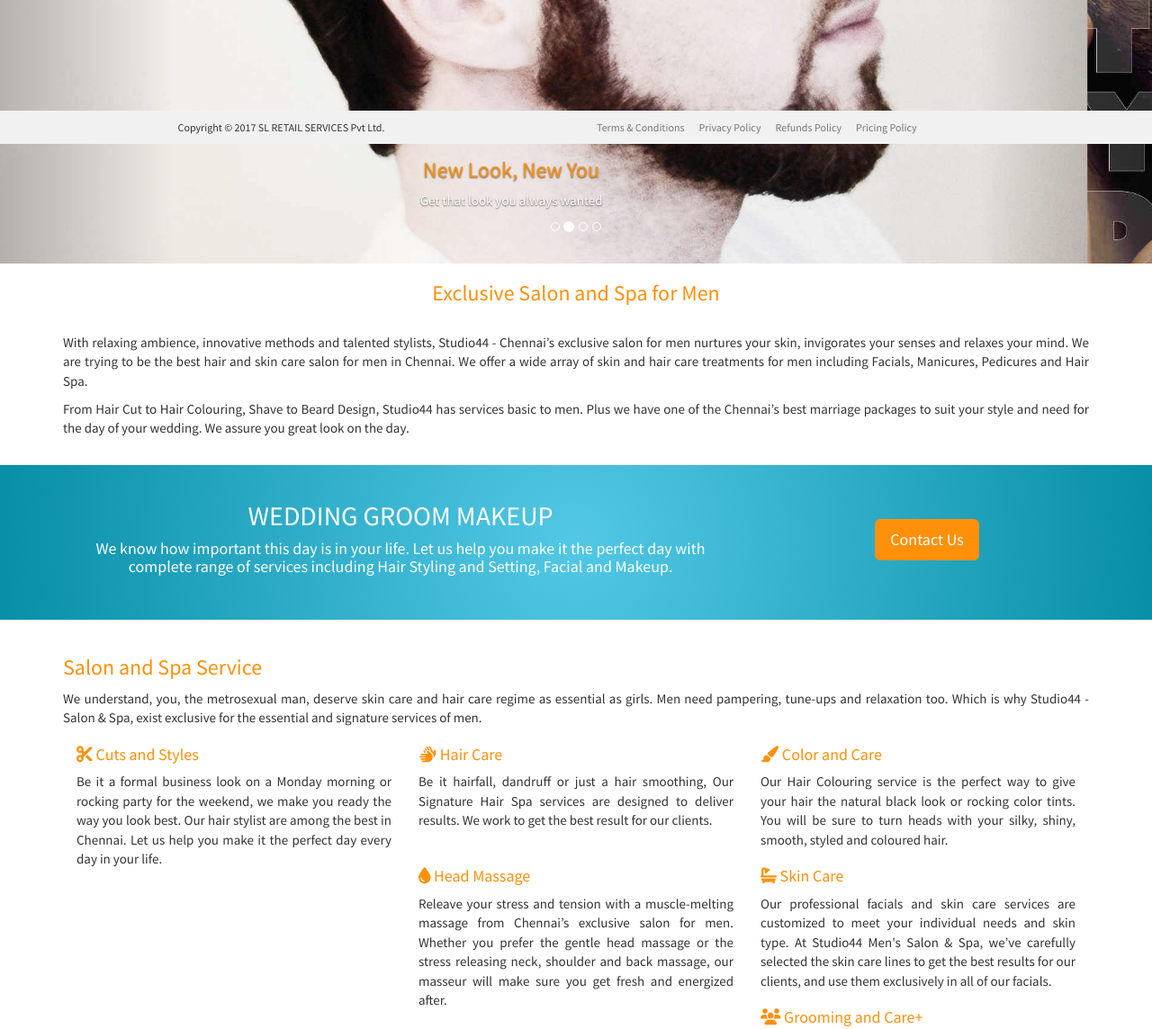
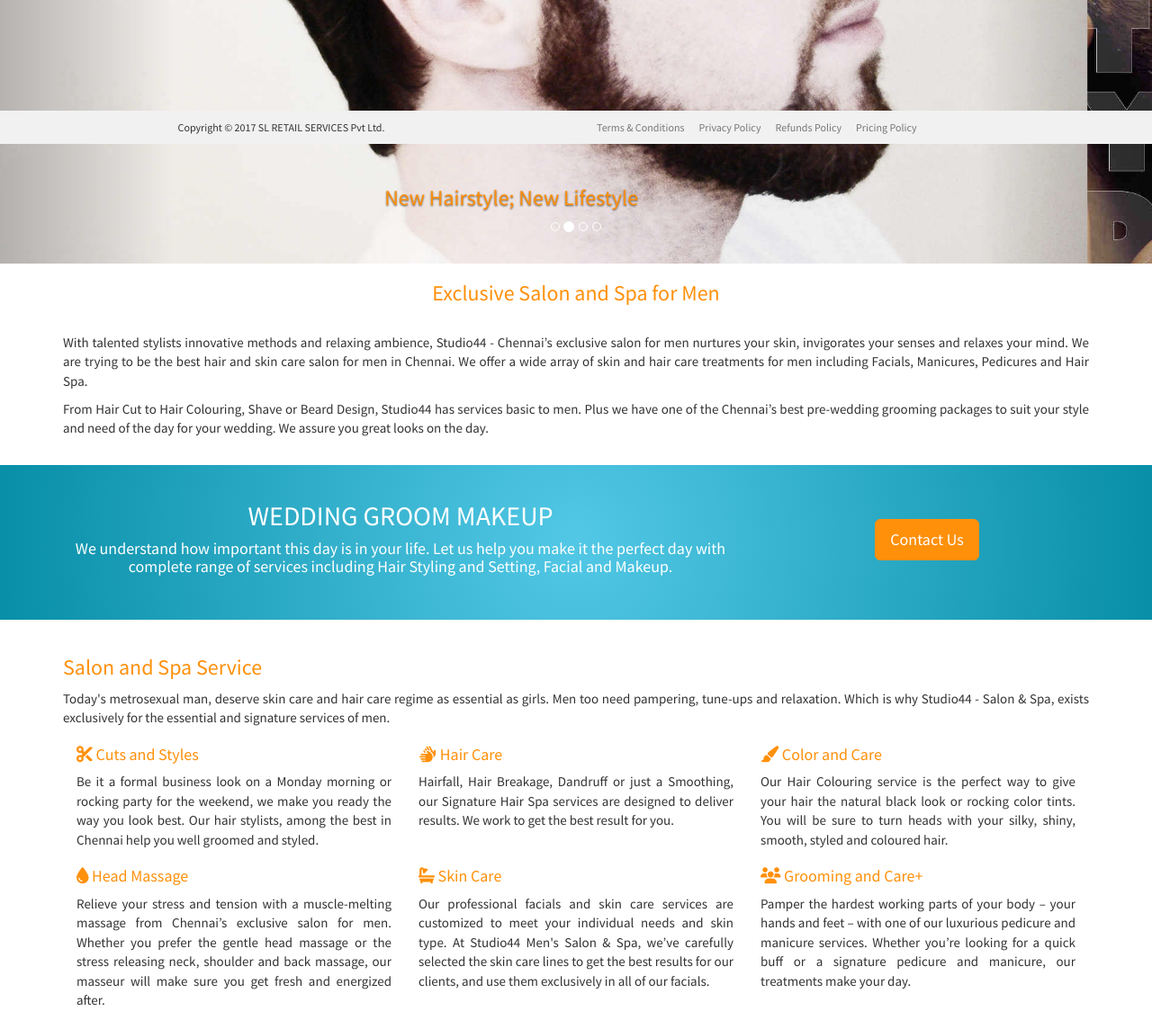
Before and after one commit to pranavsolutions/Studio44, a plain HTML site: page index.html in a window 1280 px wide. Shown: the part 640-1784 px from the top of the page at 90% size. Drawn offline with nearby package versions, Linux system fonts and the light colour scheme.

Commit message:
Changes in Index and Wedding Page copy

```diff
--- a/index.html
+++ b/index.html
@@ -68,31 +68,27 @@
                   <!-- Wrapper for slides -->
                   <div class="carousel-inner" role="listbox">
                         <div class="item active">
-                              <img src="assets/images/s1-mens-hair-styling-chennai.jpg" alt="mens hair and beard styling chennai">
-                              <div class="carousel-caption">
-                                    <h3>New Look, New You</h3>
-                                    <p>Get that look you always wanted</p>
-                              </div>
+                            <img src="assets/images/s1-mens-hair-styling-chennai.jpg" alt="mens hair and beard styling chennai">
+                            <div class="carousel-caption">
+                                <h3>New Hairstyle; New Lifestyle</h3>
+                            </div>
                         </div>
                         <div class="item">
                               <img src="assets/images/s2-mens-salon-spa-chennai.jpg" alt="mens salon spa chennai">
                               <div class="carousel-caption">
-                                    <h3>Match the style</h3>
-                                    <p>Be the man your girl deserves. </p>
+                                    <h3>Success favors the well groomed.</h3>
                               </div>
                         </div>
                         <div class="item">
                               <img src="assets/images/s3-mens-wedding-packages-chennai.jpg" alt="mens wedding groom packages chennai">
                               <div class="carousel-caption">
-                                    <h3>Make the heads turn</h3>
-                                    <p>Prepare and look the best on your wedding day.</p>
+                                    <h3>Care for yourself; Take on the world.</h3>
                               </div>
                         </div>
                         <div class="item">
                               <img src="assets/images/s4-mens-facial-hairspa-chennai.jpg" alt="mens facial hairspa chennai">
                               <div class="carousel-caption">
-                                    <h3>Bring back the freshness</h3>
-                                    <p>Beat the heat and pollution with a smoothing facial.</p>
+                                    <h3>Be the Man your Lady deserves.</h3>
                               </div>
                         </div>
                   </div>
@@ -113,9 +109,9 @@
                   <div class="col-md-12">
                         <div class="intro">
                         <h3> Exclusive Salon and Spa for Men </h3>
-                        <p>With relaxing ambience, innovative methods and talented stylists, Studio44 - Chennai’s exclusive salon for men nurtures your skin, invigorates your senses and relaxes your mind. We are trying to be the best hair and skin care salon for men in Chennai. We offer a wide array of skin and hair care treatments for men including Facials, Manicures, Pedicures and Hair Spa.</p>
+                        <p>With talented stylists innovative methods and relaxing ambience, Studio44 - Chennai’s exclusive salon for men nurtures your skin, invigorates your senses and relaxes your mind. We are trying to be the best hair and skin care salon for men in Chennai. We offer a wide array of skin and hair care treatments for men including Facials, Manicures, Pedicures and Hair Spa.</p>
 
-                        <p>From Hair Cut to Hair Colouring, Shave to Beard Design, Studio44 has services basic to men. Plus we have one of the Chennai’s best marriage packages to suit your style and need for the day of your wedding. We assure you great look on the day.</p>
+                        <p>From Hair Cut to Hair Colouring, Shave or Beard Design, Studio44 has services basic to men. Plus we have one of the Chennai’s best pre-wedding grooming packages to suit your style and need of the day for your wedding. We assure you great looks on the day.</p>
                         </div>
                   </div>
             </div>
@@ -125,7 +121,7 @@
                   <div class="row">
                         <div class="col-md-8">
                               <h2>WEDDING GROOM MAKEUP</h2>
-                              <h4 class="text-center">We know how important this day is in your life. Let us help you make it the perfect day with complete range of services including Hair Styling and Setting, Facial and Makeup.</h4>
+                              <h4 class="text-center">We understand how important this day is in your life. Let us help you make it the perfect day with complete range of services including Hair Styling and Setting, Facial and Makeup.</h4>
                         </div>
                         <div class="col-md-4">
                               <div class="text-center" style="padding-top:40px;">
@@ -139,14 +135,14 @@
             <div class="row">
                   <div class="col-md-12">
                         <h3> Salon and Spa Service </h3>
-                        <p>We understand, you, the metrosexual man, deserve skin care and hair care regime as essential as girls. Men need pampering, tune-ups and relaxation too. Which is why Studio44 - Salon & Spa, exist exclusive for the essential and signature services of men. </p>
+                        <p>Today's metrosexual man, deserve skin care and hair care regime as essential as girls. Men too need pampering, tune-ups and relaxation. Which is why Studio44 - Salon & Spa, exists exclusively for the essential and signature services of men. </p>
                         <div class="col-md-4">
                               <h4><i class="fa fa-scissors"></i> Cuts and Styles</h4>
-                              <p>Be it a formal business look on a Monday morning or rocking party for the weekend, we make you ready the way you look best. Our hair stylist are among the best in Chennai. Let us help you make it the perfect day every day in your life.</p>
+                              <p>Be it a formal business look on a Monday morning or rocking party for the weekend, we make you ready the way you look best. Our hair stylists, among the best in Chennai help you well groomed and styled.</p>
                         </div>
                         <div class="col-md-4">
                               <h4><i class="fa fa-signing"></i> Hair Care</h4>
-                              <p>Be it hairfall, dandruff or just a hair smoothing, Our Signature Hair Spa services are designed to deliver results. We work to get the best result for our clients.</p>
+                              <p>Hairfall, Hair Breakage, Dandruff or just a Smoothing, our Signature Hair Spa services are designed to deliver results. We work to get the best result for you.</p>
                         </div>
                         <div class="col-md-4">
                               <h4><i class="fa fa-paint-brush"></i> Color and Care</h4>
@@ -154,7 +150,7 @@
                         </div>
                         <div class="col-md-4">
                               <h4><i class="fa fa-tint"></i> Head Massage</h4>
-                              <p>Releave your stress and tension with a muscle-melting massage from Chennai’s exclusive salon for men. Whether you prefer the gentle head massage or the stress releasing neck, shoulder and back massage, our masseur  will make sure you get fresh and energized after.</p>
+                              <p>Relieve your stress and tension with a muscle-melting massage from Chennai’s exclusive salon for men. Whether you prefer the gentle head massage or the stress releasing neck, shoulder and back massage, our masseur  will make sure you get fresh and energized after.</p>
                         </div>
                         <div class="col-md-4">
                               <h4><i class="fa fa-bath"></i> Skin Care</h4>
```
Also changed, not shown: mens-groom-wedding-makeup-facial-chennai.html (+4 -4 lines).
